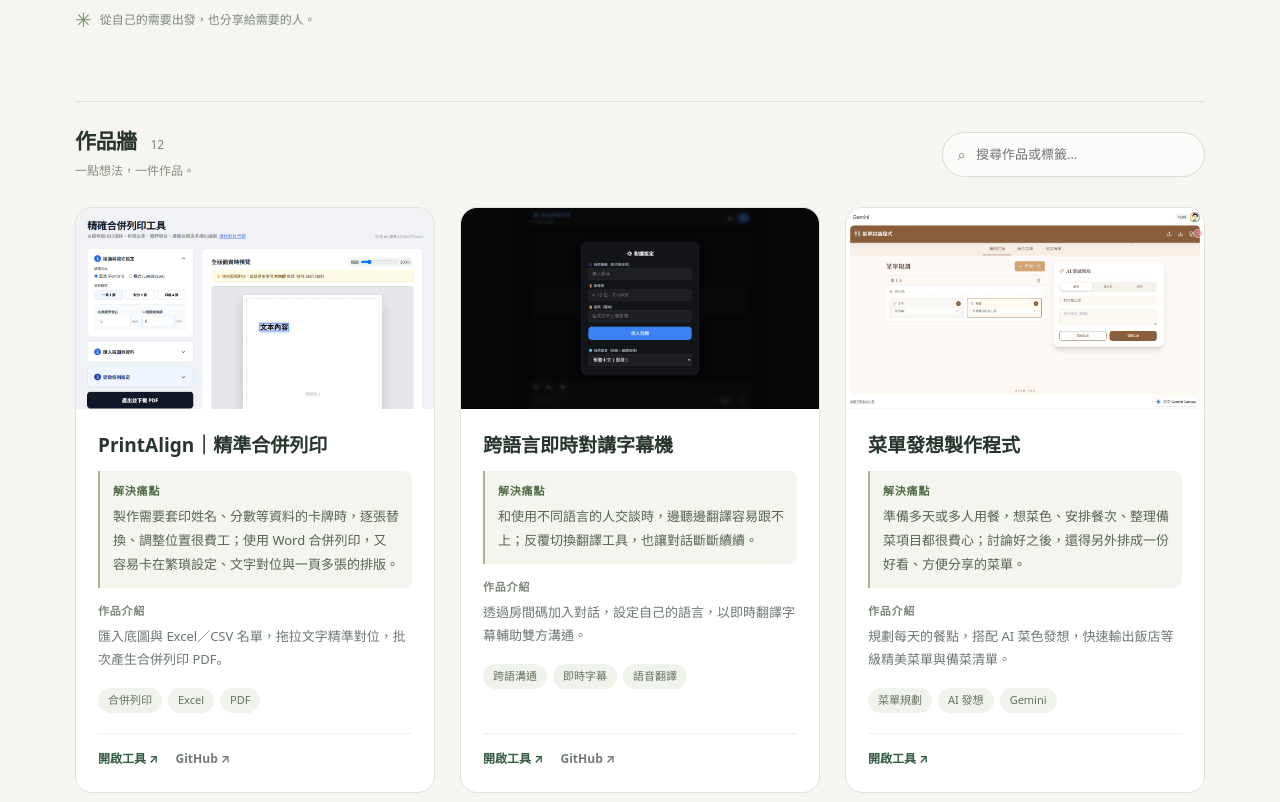
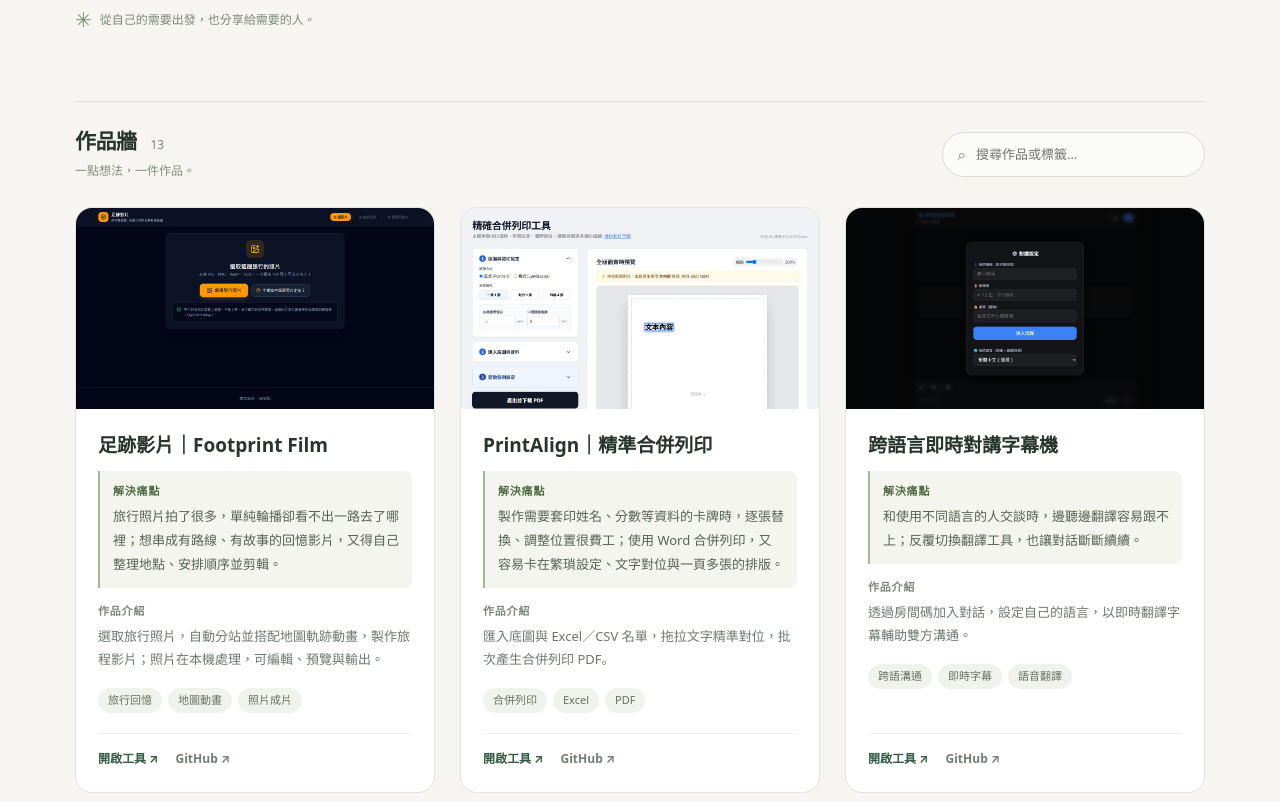
Before and after one commit to a630050/zaoyong, a plain HTML site: page index.html in a window 1280 px wide. Shown: the part 438-1240 px from the top of the page. Drawn offline with Linux system fonts and the light colour scheme.

Commit message:
新增足跡影片作品、痛點介紹及實際封面

```diff
--- a/index.html
+++ b/index.html
@@ -11,7 +11,7 @@
   <title>造用所｜把想法，做成用得上的工具</title>
   <link rel="icon" type="image/svg+xml" href="./assets/favicon.svg">
   <link rel="stylesheet" href="./styles.css?v=20261126-pain1">
-  <script src="./projects.js?v=20261126-pain1" defer></script>
+  <script src="./projects.js?v=20261126-film13" defer></script>
   <script src="./app.js?v=20261126-pain1" defer></script>
 </head>
 <body>
--- a/projects.js
+++ b/projects.js
@@ -1,6 +1,16 @@
 // 新作品放在陣列最前面。painPoint 為解決痛點，description 為作品介紹。
 // 未提供的網址留空；圖片放 assets/。
 window.ZAOYONG_PROJECTS = [
+  {
+    "title": "足跡影片｜Footprint Film",
+    "painPoint": "旅行照片拍了很多，單純輪播卻看不出一路去了哪裡；想串成有路線、有故事的回憶影片，又得自己整理地點、安排順序並剪輯。",
+    "description": "選取旅行照片，自動分站並搭配地圖軌跡動畫，製作旅程影片；照片在本機處理，可編輯、預覽與輸出。",
+    "image": "./assets/footprint-film.jpg",
+    "imageAlt": "足跡影片的旅行照片匯入畫面，提供自動分站、地圖軌跡動畫與本機處理說明",
+    "serviceUrl": "https://a630050.github.io/footprint-film/",
+    "sourceUrl": "https://github.com/a630050/footprint-film",
+    "tags": ["旅行回憶", "地圖動畫", "照片成片"]
+  },
   {
     "title": "PrintAlign｜精準合併列印",
     "painPoint": "製作需要套印姓名、分數等資料的卡牌時，逐張替換、調整位置很費工；使用 Word 合併列印，又容易卡在繁瑣設定、文字對位與一頁多張的排版。",
```
Also changed, not shown: assets/footprint-film.jpg (added), 1 other file.
